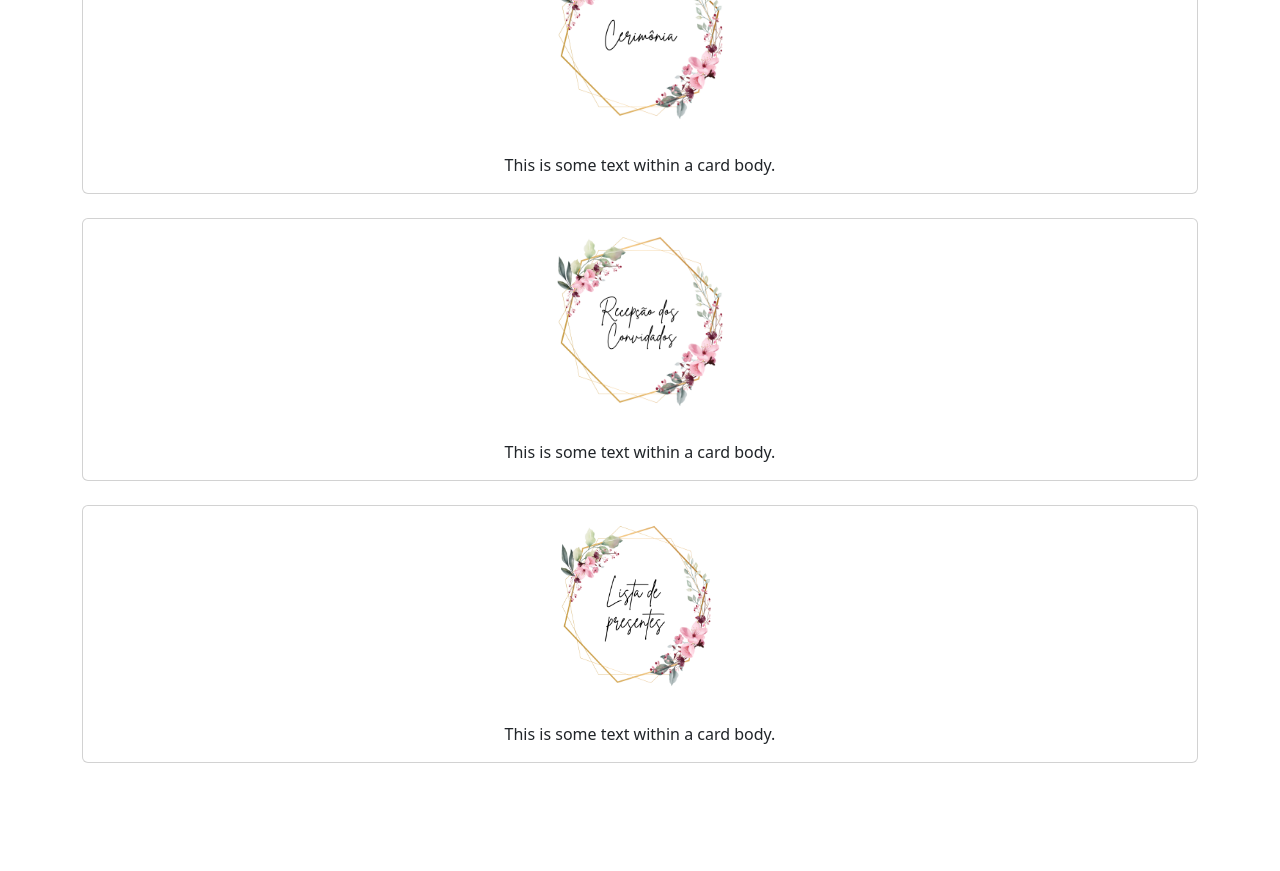
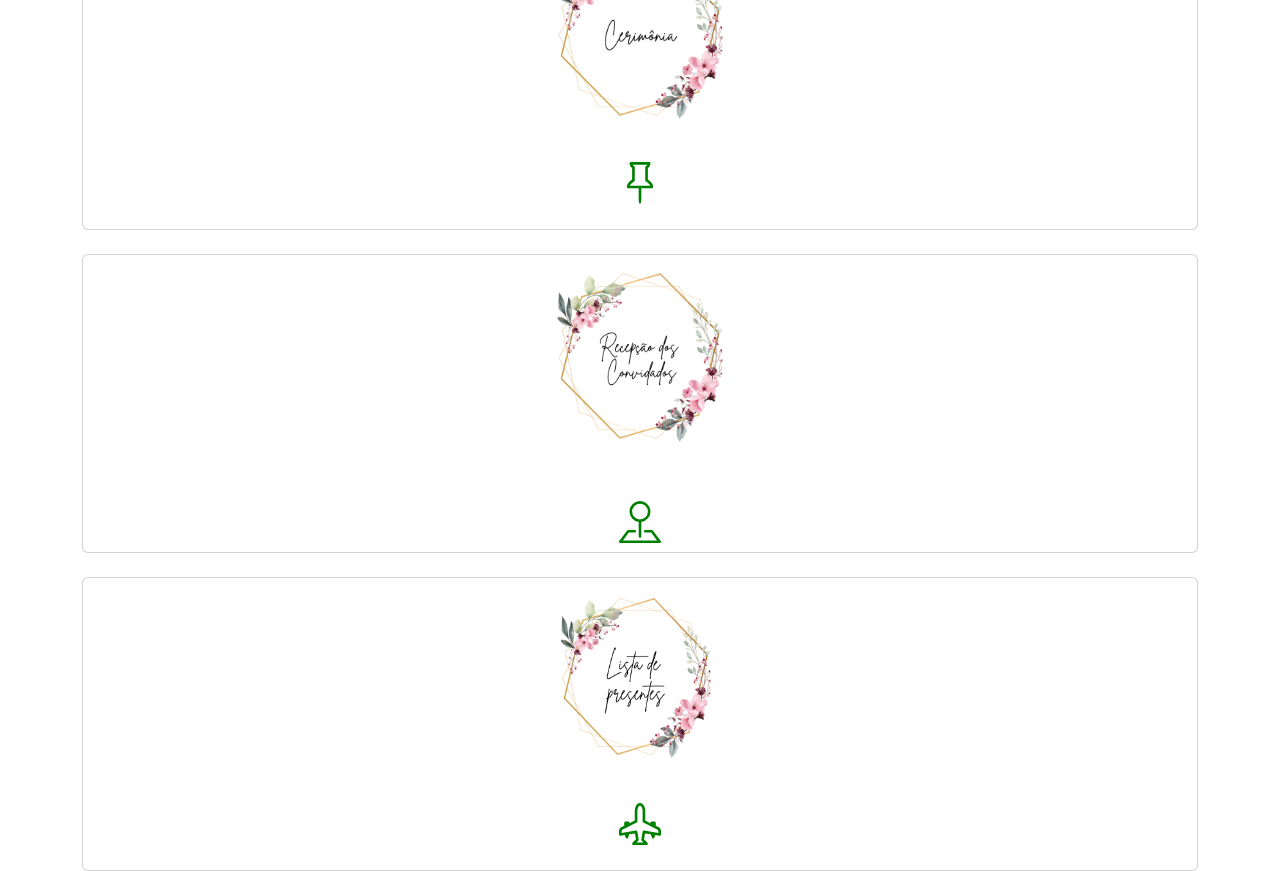
Before and after one commit to wericksilva/wedding-app, a Next.js app: page / in a window 1280 px wide. Shown: the part 540-1411 px from the top of the page. Before the commit the page ends 1303 px from the top, so only its background shows below. Built offline with nearby package versions, Linux system fonts and the light colour scheme.

Commit message:
melhorias

```diff
--- a/package.json
+++ b/package.json
@@ -2,7 +2,7 @@
   "name": "wedding",
   "version": "0.1.0",
   "private": true,
-  "homepage" : "https://amodhakal.github.io",
+  "homepage": "https://amodhakal.github.io",
   "scripts": {
     "dev": "next dev",
     "build": "next build",
@@ -11,6 +11,7 @@
   },
   "dependencies": {
     "bootstrap": "^5.3.3",
+    "bootstrap-icons": "^1.11.3",
     "next": "14.2.4",
     "react": "^18",
     "react-bootstrap": "^2.10.3",
--- a/src/app/page.js
+++ b/src/app/page.js
@@ -53,11 +53,11 @@ export default function Home() {
                     <div class="card  mt-2">
                         <div className="container">
                             <div className="text-center"> {/* Corrigido: className para text-center */}
-                        <img src="./imagens/historia.svg" width="352px" height="205px"  className="me-12" alt="Historia" /> {/* Corrigido: atributo className */}
+                                <img src="./imagens/historia.svg" width="352px" height="205px" className="me-12" alt="Historia" /> {/* Corrigido: atributo className */}
                             </div>
                         </div>
                         <div class="card-body">
-    This is some text within a card body.
+                            Nossa História
                         </div>
 
                     </div>
@@ -66,11 +66,21 @@ export default function Home() {
                     <div class="card mt-4">
                         <div className="container">
                             <div className="text-center"> {/* Corrigido: className para text-center */}
-                        <img src="./imagens/cerimonia.svg" width="352px" height="205px"  className="me-12" alt="Cerimonia" /> {/* Corrigido: atributo className */}
+                                <img src="./imagens/cerimonia.svg" width="352px" height="205px" className="me-12" alt="Cerimonia" /> {/* Corrigido: atributo className */}
                             </div>
                         </div>
                         <div class="card-body">
-    This is some text within a card body.
+                            <a className="nav-link" target="_blank" href="https://maps.app.goo.gl/q9tLoYmP62dTkNzM9">
+
+
+
+                                <svg xmlns="http://www.w3.org/2000/svg" color="green" width="42" height="60" fill="currentColor" class="bi bi-pin" viewBox="0 0 16 16">
+                                    <path d="M4.146.146A.5.5 0 0 1 4.5 0h7a.5.5 0 0 1 .5.5c0 .68-.342 1.174-.646 1.479-.126.125-.25.224-.354.298v4.431l.078.048c.203.127.476.314.751.555C12.36 7.775 13 8.527 13 9.5a.5.5 0 0 1-.5.5h-4v4.5c0 .276-.224 1.5-.5 1.5s-.5-1.224-.5-1.5V10h-4a.5.5 0 0 1-.5-.5c0-.973.64-1.725 1.17-2.189A6 6 0 0 1 5 6.708V2.277a3 3 0 0 1-.354-.298C4.342 1.674 4 1.179 4 .5a.5.5 0 0 1 .146-.354m1.58 1.408-.002-.001zm-.002-.001.002.001A.5.5 0 0 1 6 2v5a.5.5 0 0 1-.276.447h-.002l-.012.007-.054.03a5 5 0 0 0-.827.58c-.318.278-.585.596-.725.936h7.792c-.14-.34-.407-.658-.725-.936a5 5 0 0 0-.881-.61l-.012-.006h-.002A.5.5 0 0 1 10 7V2a.5.5 0 0 1 .295-.458 1.8 1.8 0 0 0 .351-.271c.08-.08.155-.17.214-.271H5.14q.091.15.214.271a1.8 1.8 0 0 0 .37.282" />
+                                </svg>
+
+                            </a>
+
+
                         </div>
 
                     </div>
@@ -79,23 +89,30 @@ export default function Home() {
                     <div class="card  mt-4">
                         <div className="container">
                             <div className="text-center"> {/* Corrigido: className para text-center */}
-                        <img src="./imagens/recepcao.svg" width="352px" height="205px"  className="me-12" alt="Recepcao" /> {/* Corrigido: atributo className */}
+                                <img src="./imagens/recepcao.svg" width="352px" height="205px" className="me-12" alt="Recepcao" /> {/* Corrigido: atributo className */}
                             </div>
                         </div>
                         <div class="card-body">
-    This is some text within a card body.
+                            <i class="bi-alarm"></i>
                         </div>
-
+                        <a className="nav-link" target="_blank" href="https://maps.app.goo.gl/ww61LAaK9ZgrtEeW8">
+                            <svg xmlns="http://www.w3.org/2000/svg" color="green" width="42" height="60" fill="currentColor" class="bi bi-pin-map" viewBox="0 0 16 16">
+                                <path fill-rule="evenodd" d="M3.1 11.2a.5.5 0 0 1 .4-.2H6a.5.5 0 0 1 0 1H3.75L1.5 15h13l-2.25-3H10a.5.5 0 0 1 0-1h2.5a.5.5 0 0 1 .4.2l3 4a.5.5 0 0 1-.4.8H.5a.5.5 0 0 1-.4-.8z" />
+                                <path fill-rule="evenodd" d="M8 1a3 3 0 1 0 0 6 3 3 0 0 0 0-6M4 4a4 4 0 1 1 4.5 3.969V13.5a.5.5 0 0 1-1 0V7.97A4 4 0 0 1 4 3.999z" />
+                            </svg>
+                        </a>
                     </div>
 
                     <div class="card  mt-4">
                         <div className="container">
                             <div className="text-center"> {/* Corrigido: className para text-center */}
-                        <img src="./imagens/presentes.svg" width="370px" height="200px"  className="me-12" alt="Presentes" /> {/* Corrigido: atributo className */}
+                                <img src="./imagens/presentes.svg" width="370px" height="200px" className="me-12" alt="Presentes" /> {/* Corrigido: atributo className */}
                             </div>
                         </div>
                         <div class="card-body">
-    This is some text within a card body.
+                            <svg xmlns="http://www.w3.org/2000/svg" color="green" width="42" height="60" fill="currentColor" class="bi bi-airplane-engines" viewBox="0 0 16 16">
+                                <path d="M8 0c-.787 0-1.292.592-1.572 1.151A4.35 4.35 0 0 0 6 3v3.691l-2 1V7.5a.5.5 0 0 0-.5-.5h-1a.5.5 0 0 0-.5.5v1.191l-1.17.585A1.5 1.5 0 0 0 0 10.618V12a.5.5 0 0 0 .582.493l1.631-.272.313.937a.5.5 0 0 0 .948 0l.405-1.214 2.21-.369.375 2.253-1.318 1.318A.5.5 0 0 0 5.5 16h5a.5.5 0 0 0 .354-.854l-1.318-1.318.375-2.253 2.21.369.405 1.214a.5.5 0 0 0 .948 0l.313-.937 1.63.272A.5.5 0 0 0 16 12v-1.382a1.5 1.5 0 0 0-.83-1.342L14 8.691V7.5a.5.5 0 0 0-.5-.5h-1a.5.5 0 0 0-.5.5v.191l-2-1V3c0-.568-.14-1.271-.428-1.849C9.292.591 8.787 0 8 0M7 3c0-.432.11-.979.322-1.401C7.542 1.159 7.787 1 8 1s.458.158.678.599C8.889 2.02 9 2.569 9 3v4a.5.5 0 0 0 .276.447l5.448 2.724a.5.5 0 0 1 .276.447v.792l-5.418-.903a.5.5 0 0 0-.575.41l-.5 3a.5.5 0 0 0 .14.437l.646.646H6.707l.647-.646a.5.5 0 0 0 .14-.436l-.5-3a.5.5 0 0 0-.576-.411L1 11.41v-.792a.5.5 0 0 1 .276-.447l5.448-2.724A.5.5 0 0 0 7 7z" />
+                            </svg>
                         </div>
 
                     </div>
```
Also changed, not shown: 1 other file (tests, documents, lock files or other folders). Lines whose indentation alone changed are shown as unchanged.
